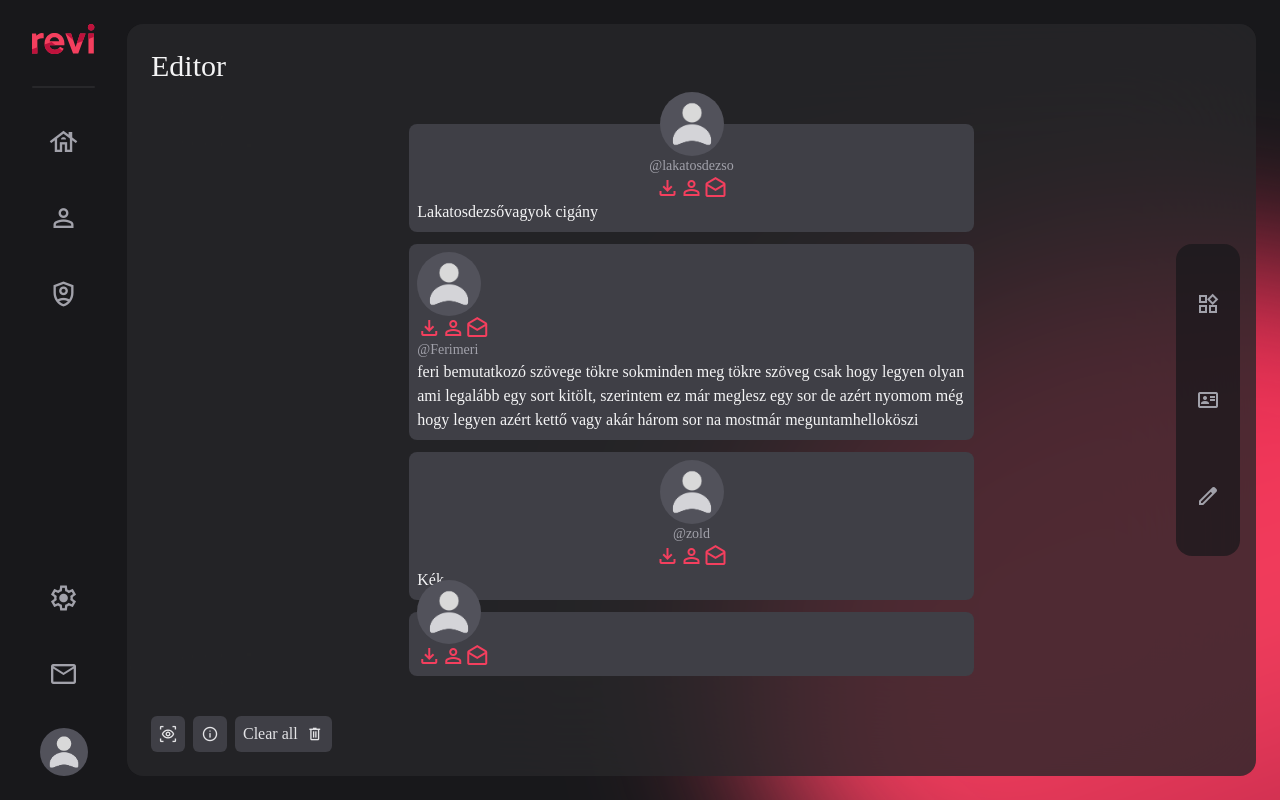
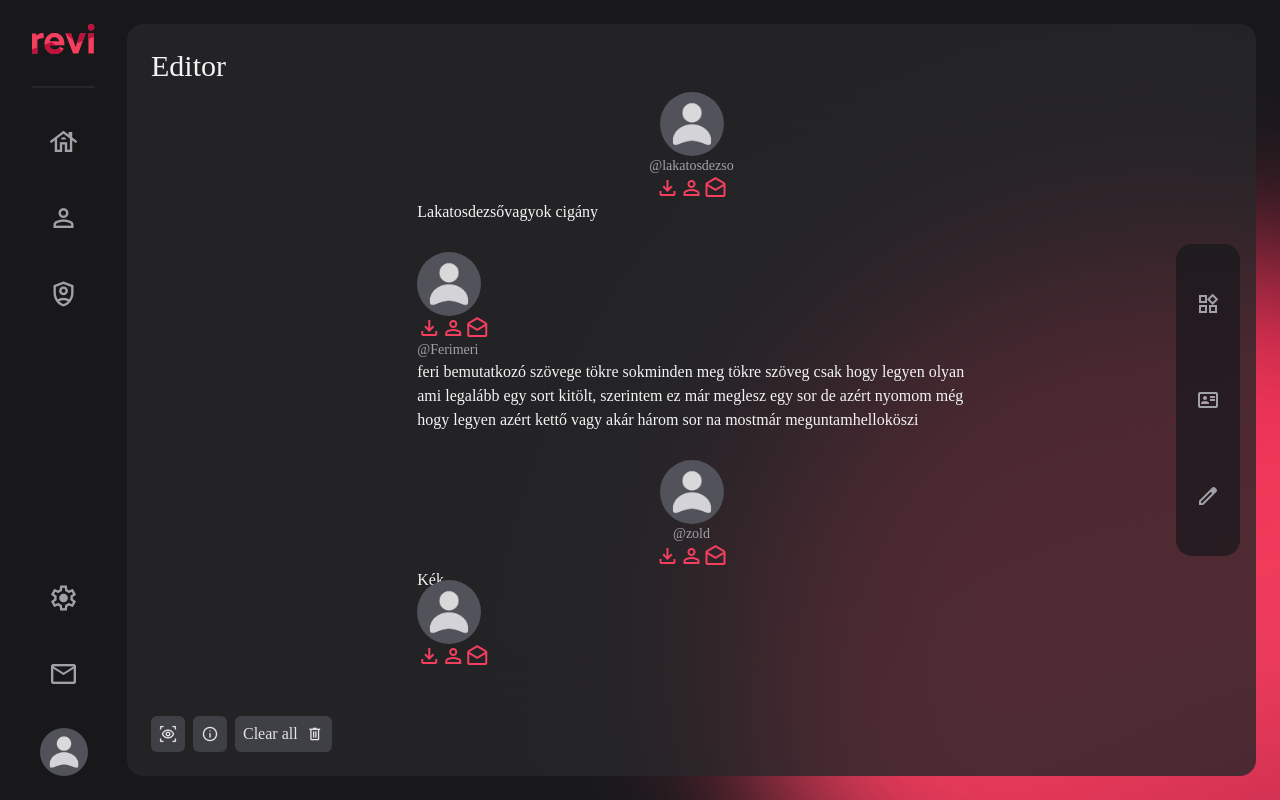
Before and after one commit to revi-bio/webapp, a Vue app: page /baseDash/editor/1 in a window 1280 px wide. Built offline with nearby package versions, Linux system fonts and the light colour scheme; sample sign-in values are in the browser's storage; a web font is replaced by a local one; what tailwindcss-animated would draw is missing.

Commit message:
ref: widget design from toolbar
RBW-18

```diff
--- a/src/components/widget/Profile.vue
+++ b/src/components/widget/Profile.vue
@@ -32,7 +32,7 @@ function clicked(){
 </script>
 
 <template>
-    <div class="flex w-full p-2 bg-zinc-700 rounded-lg flex-col" :class="`bg-${bg_color} rounded-[${rounded }] ${profile_over ? 'pt-8 relative' : ''}`" @click="clicked" >
+    <div class="flex w-full p-2 flex-col" :class="`bg-${bg_color} rounded-${rounded} ${profile_over ? 'pt-8 relative' : ''}`" @click="clicked" >
       <div :class="`flex w-full ${profile_over ? 'absolute -top-8 pr-4' : 'static'} justify-${profile_align}`">
         <div :class="`flex `">
           <Avatar class= "w-[64px] h-[64px]"></Avatar>
@@ -44,7 +44,7 @@ function clicked(){
           <Icon :type="`${badge}`" size="text-lg" class=""></Icon>
         </div>
       </div>
-      <p class="text-sm text-zinc-400 flex" :class="`justify-${profile_align} text${tag_color}`" >{{ tag }}</p>
+      <p class="text-sm text-zinc-400 flex" :class="`justify-${profile_align} text-${tag_color}`" >{{ tag }}</p>
 
       <div class="flex justify-center w-full">
         <div v-if="profile_align == 'center' && badge.length != 0" v-for="badge in badge" :key="badge" class="text-rose-500 flex items-center" :class="`text-${badge_color}`">
--- a/src/views/Logged_in/Editor.vue
+++ b/src/views/Logged_in/Editor.vue
@@ -66,6 +66,11 @@ function hiedShow() {
         :profile_over="true"
         :tag="widgetStore.selectedWidget.tag"
         :text="widgetStore.selectedWidget.text"
+        :badge_color="widgetStore.selectedWidget.badge_color"
+        :tag_color="widgetStore.selectedWidget.tag_color"
+        :name_color="widgetStore.selectedWidget.name_color"
+        :bg_color="widgetStore.selectedWidget.bg_color"
+        :rounded="widgetStore.selectedWidget.rounded"
       />
     </div>
   </div>
```
